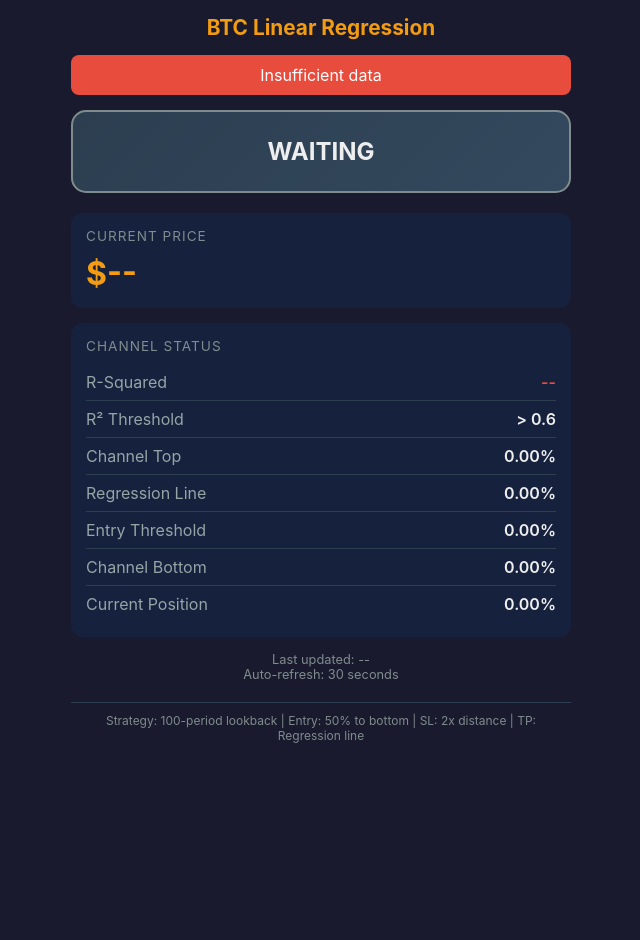
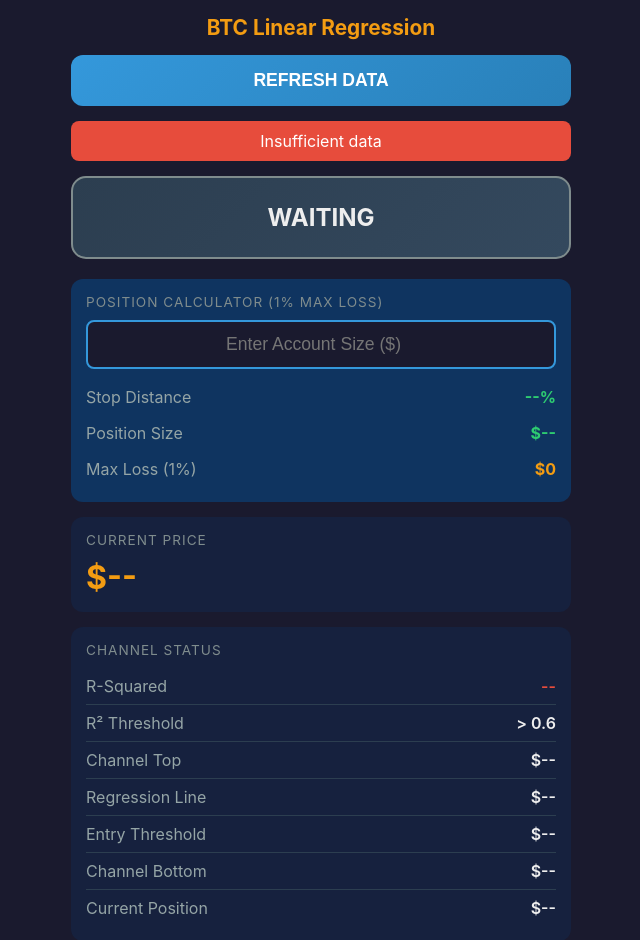
Before and after one commit to maxgebauer1/BTC-DASHBOARD-Repository, a Flask app: page / in a window 1280 px wide. Shown: the top 940 px of the page, without its empty margins (319-959 px from the left). Before the commit the page ends 743 px from the top, so only its background shows below. Run offline with Flask 3, Linux system fonts and the light colour scheme.

Commit message:
Add position calculator, manual refresh, price levels display

```diff
--- a/app.py
+++ b/app.py
@@ -41,6 +41,11 @@ current_state = {
     'stop_loss': None,
     'take_profit': None,
     'error': None,
+    'channel_top_price': None,
+    'channel_bottom_price': None,
+    'regression_line_price': None,
+    'entry_threshold_price': None,
+    'current_position_price': None,
 }
 
 # Store historical data
@@ -110,6 +115,9 @@ def calculate_signals(df):
         current_cumret = df['cumulative_return'].iloc[-1]
         r_squared = r_value ** 2
 
+        # Calculate base price for converting returns to prices
+        base_price = current_price / (1 + current_cumret) if current_cumret != -1 else current_price
+
         # Update state
         current_state['last_update'] = datetime.now().strftime('%Y-%m-%d %H:%M:%S')
         current_state['btc_price'] = float(current_price)
@@ -120,6 +128,13 @@ def calculate_signals(df):
         current_state['entry_threshold'] = float(entry_threshold)
         current_state['r_squared'] = float(r_squared)
         current_state['error'] = None
+
+        # Add price levels for display
+        current_state['channel_top_price'] = float(base_price * (1 + channel_top))
+        current_state['channel_bottom_price'] = float(base_price * (1 + channel_bottom))
+        current_state['regression_line_price'] = float(base_price * (1 + regression_value))
+        current_state['entry_threshold_price'] = float(base_price * (1 + entry_threshold))
+        current_state['current_position_price'] = float(current_price)
 
         # Check entry conditions
         if r_squared > R2_THRESHOLD and current_cumret <= entry_threshold:
@@ -174,6 +189,16 @@ def api_status():
 def health():
     return jsonify({'status': 'ok', 'timestamp': datetime.now().isoformat()})
 
+@app.route('/api/refresh', methods=['POST'])
+def refresh():
+    """Manually trigger data refresh."""
+    try:
+        df = fetch_btc_data()
+        calculate_signals(df)
+        return jsonify({'status': 'ok', 'timestamp': datetime.now().isoformat()})
+    except Exception as e:
+        return jsonify({'status': 'error', 'message': str(e)}), 500
+
 # =============================================================================
 # STARTUP - runs when gunicorn loads the app
 # =============================================================================
--- a/templates/index.html
+++ b/templates/index.html
@@ -145,6 +145,15 @@
             margin-bottom: 15px;
         }
 
+        .loading {
+            background: #3498db;
+            color: white;
+            padding: 10px;
+            border-radius: 8px;
+            text-align: center;
+            margin-bottom: 15px;
+        }
+
         .strategy-info {
             font-size: 0.75em;
             color: #7f8c8d;
@@ -153,16 +162,96 @@
             padding: 10px;
             border-top: 1px solid #2c3e50;
         }
+
+        .refresh-btn {
+            width: 100%;
+            padding: 15px;
+            font-size: 1.1em;
+            font-weight: bold;
+            background: linear-gradient(135deg, #3498db, #2980b9);
+            color: white;
+            border: none;
+            border-radius: 12px;
+            cursor: pointer;
+            margin-bottom: 15px;
+        }
+
+        .refresh-btn:active {
+            transform: scale(0.98);
+        }
+
+        .refresh-btn:disabled {
+            background: #7f8c8d;
+            cursor: not-allowed;
+        }
+
+        .position-calc {
+            background: #0f3460;
+            border-radius: 12px;
+            padding: 15px;
+            margin-bottom: 15px;
+        }
+
+        .position-calc input {
+            width: 100%;
+            padding: 12px;
+            font-size: 1.1em;
+            border: 2px solid #3498db;
+            border-radius: 8px;
+            background: #1a1a2e;
+            color: #fff;
+            margin-bottom: 10px;
+            text-align: center;
+        }
+
+        .position-result {
+            display: flex;
+            justify-content: space-between;
+            padding: 8px 0;
+        }
+
+        .position-result .label {
+            color: #95a5a6;
+        }
+
+        .position-result .value {
+            font-weight: bold;
+            color: #2ecc71;
+        }
+
+        .position-result .value.warn {
+            color: #f39c12;
+        }
     </style>
 </head>
 <body>
     <div class="container">
         <h1>BTC Linear Regression</h1>
 
+        <button id="refresh-btn" class="refresh-btn" onclick="refreshData()">REFRESH DATA</button>
+
+        <div id="loading" class="loading">Loading data... Please wait.</div>
         <div id="error" class="error" style="display: none;"></div>
 
         <div id="signal-box" class="signal-box signal-waiting">
             <span id="signal-text">WAITING</span>
+        </div>
+
+        <div class="position-calc">
+            <div class="card-title">Position Calculator (1% Max Loss)</div>
+            <input type="number" id="account-size" placeholder="Enter Account Size ($)" oninput="calculatePosition()">
+            <div class="position-result">
+                <span class="label">Stop Distance</span>
+                <span class="value" id="stop-distance">--%</span>
+            </div>
+            <div class="position-result">
+                <span class="label">Position Size</span>
+                <span class="value" id="position-size">$--</span>
+            </div>
+            <div class="position-result">
+                <span class="label">Max Loss (1%)</span>
+                <span class="value warn" id="max-loss">$--</span>
+            </div>
         </div>
 
         <div class="card">
@@ -220,7 +309,6 @@
 
         <div class="update-time">
             Last updated: <span id="last-update">--</span>
-            <br>Auto-refresh: 30 seconds
         </div>
 
         <div class="strategy-info">
@@ -246,6 +334,9 @@
             fetch('/api/status')
                 .then(response => response.json())
                 .then(data => {
+                    // Hide loading message
+                    document.getElementById('loading').style.display = 'none';
+
                     // Error handling
                     const errorDiv = document.getElementById('error');
                     if (data.error) {
@@ -271,10 +362,20 @@
                         document.getElementById('entry-price').textContent = formatPrice(data.entry_price);
                         document.getElementById('stop-loss').textContent = formatPrice(data.stop_loss);
                         document.getElementById('take-profit').textContent = formatPrice(data.take_profit);
+
+                        // Store for position calculation
+                        currentEntry = data.entry_price;
+                        currentStopLoss = data.stop_loss;
+                        calculatePosition();
                     } else {
                         signalBox.className = 'signal-box signal-waiting';
                         signalText.textContent = 'WAITING';
                         tradeLevels.classList.remove('active');
+
+                        // Clear position calc when no signal
+                        currentEntry = null;
+                        currentStopLoss = null;
+                        calculatePosition();
                     }
 
                     // R-squared with color
@@ -283,12 +384,12 @@
                     r2Element.textContent = formatNumber(r2Value, 4);
                     r2Element.className = 'metric-value ' + (r2Value > 0.6 ? 'r2-good' : 'r2-bad');
 
-                    // Channel levels (as percentages)
-                    document.getElementById('channel-top').textContent = formatNumber(data.channel_top * 100, 2) + '%';
-                    document.getElementById('regression-line').textContent = formatNumber(data.regression_line * 100, 2) + '%';
-                    document.getElementById('entry-threshold').textContent = formatNumber(data.entry_threshold * 100, 2) + '%';
-                    document.getElementById('channel-bottom').textContent = formatNumber(data.channel_bottom * 100, 2) + '%';
-                    document.getElementById('cumulative-return').textContent = formatNumber(data.cumulative_return * 100, 2) + '%';
+                    // Channel levels (as prices)
+                    document.getElementById('channel-top').textContent = '$' + formatPrice(data.channel_top_price);
+                    document.getElementById('regression-line').textContent = '$' + formatPrice(data.regression_line_price);
+                    document.getElementById('entry-threshold').textContent = '$' + formatPrice(data.entry_threshold_price);
+                    document.getElementById('channel-bottom').textContent = '$' + formatPrice(data.channel_bottom_price);
+                    document.getElementById('cumulative-return').textContent = '$' + formatPrice(data.current_position_price);
 
                     // Last update
                     document.getElementById('last-update').textContent = data.last_update || '--';
@@ -300,11 +401,61 @@
                 });
         }
 
-        // Initial update
+        // Store current trade data for position calculation
+        let currentEntry = null;
+        let currentStopLoss = null;
+
+        function calculatePosition() {
+            const accountSize = parseFloat(document.getElementById('account-size').value) || 0;
+            const maxLossPct = 0.01;   // 1% max loss
+            const maxLossAmount = accountSize * maxLossPct;
+
+            if (currentEntry && currentStopLoss && currentEntry > 0) {
+                // Calculate stop loss distance as percentage
+                const stopDistancePct = (currentEntry - currentStopLoss) / currentEntry;
+
+                // Position size = max loss amount / stop loss percentage
+                const positionSize = stopDistancePct > 0 ? maxLossAmount / stopDistancePct : 0;
+
+                document.getElementById('position-size').textContent = '$' + positionSize.toLocaleString('en-US', {
+                    minimumFractionDigits: 0,
+                    maximumFractionDigits: 0
+                });
+                document.getElementById('stop-distance').textContent = (stopDistancePct * 100).toFixed(2) + '%';
+            } else {
+                document.getElementById('position-size').textContent = '$--';
+                document.getElementById('stop-distance').textContent = '--%';
+            }
+
+            document.getElementById('max-loss').textContent = '$' + maxLossAmount.toLocaleString('en-US', {
+                minimumFractionDigits: 0,
+                maximumFractionDigits: 0
+            });
+        }
+
+        function refreshData() {
+            const btn = document.getElementById('refresh-btn');
+            btn.disabled = true;
+            btn.textContent = 'REFRESHING...';
+
+            // Call backend to fetch fresh data
+            fetch('/api/refresh', { method: 'POST' })
+                .then(response => response.json())
+                .then(data => {
+                    updateDashboard();
+                    btn.textContent = 'REFRESH DATA';
+                    btn.disabled = false;
+                })
+                .catch(error => {
+                    console.error('Refresh error:', error);
+                    btn.textContent = 'REFRESH DATA';
+                    btn.disabled = false;
+                    updateDashboard();
+                });
+        }
+
+        // Initial update on page load
         updateDashboard();
-
-        // Auto-refresh every 30 seconds
-        setInterval(updateDashboard, 30000);
     </script>
 </body>
 </html>
```
